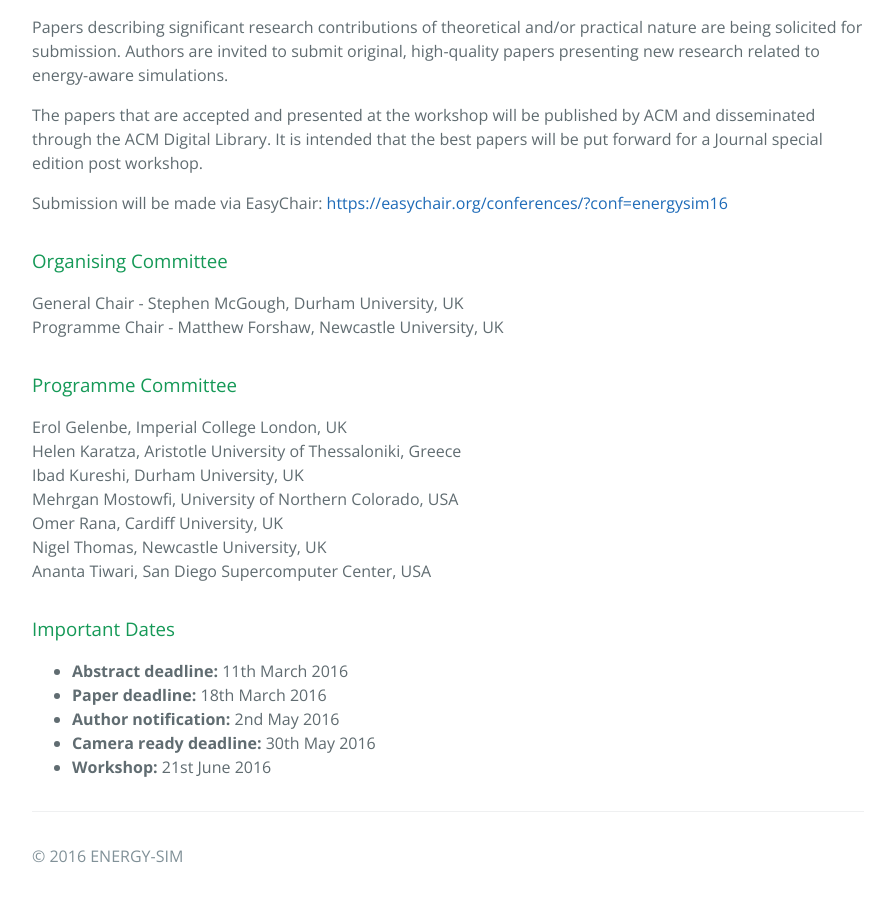
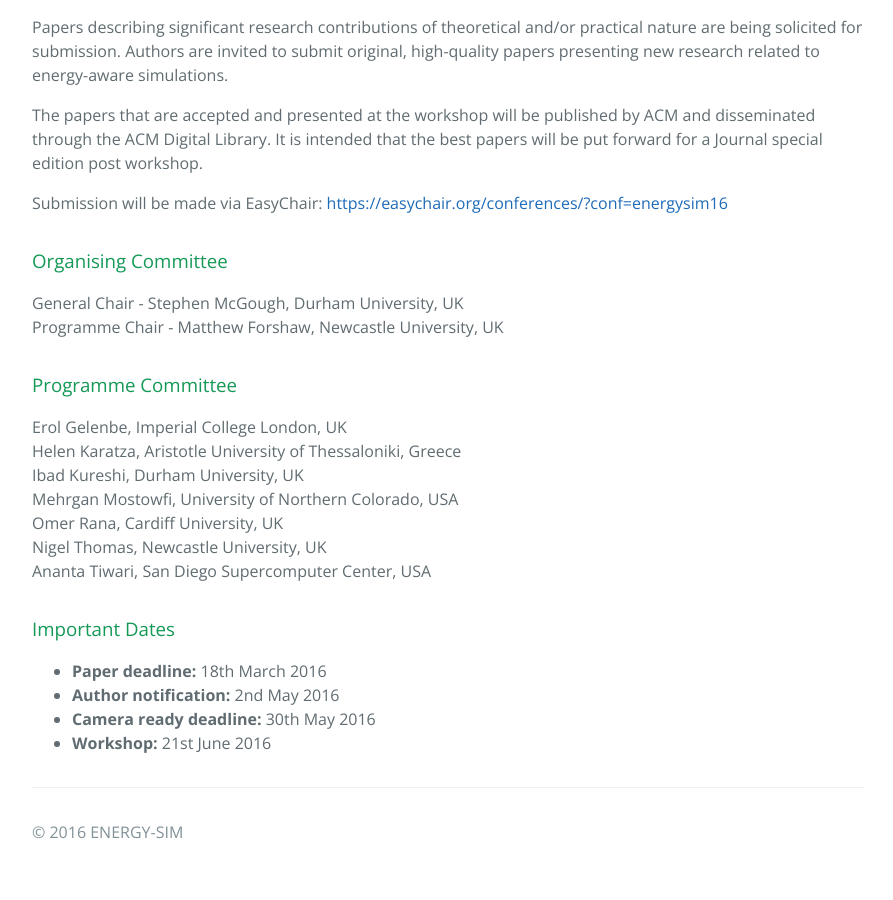
Before and after one commit to ENERGY-SIM/energy-sim.github.io, a Jekyll site: the page built from 2016.md, in a window 1280 px wide and 900 px high, scrolled down 1914 px. Shown: the whole window, without its empty margins (192-1085 px from the left). Built offline with Jekyll 4.4.1, drawn with Linux system fonts in a browser that asks for light colours; nearby versions of some CDN libraries; after the commit the page ends 2790 px from its top, so only the background shows below that.

Commit message:
Update 2016.md

```diff
--- a/2016.md
+++ b/2016.md
@@ -70,7 +70,7 @@ Nigel Thomas, Newcastle University, UK<br/>
 Ananta Tiwari, San Diego Supercomputer Center, USA
 
 ### Important Dates
-- <strong>Abstract deadline:</strong> 11th March 2016
+<!--- <strong>Abstract deadline:</strong> 11th March 2016-->
 - <strong>Paper deadline:</strong> 18th March 2016
 - <strong>Author notification:</strong> 2nd May 2016
 - <strong>Camera ready deadline:</strong> 30th May 2016
```
